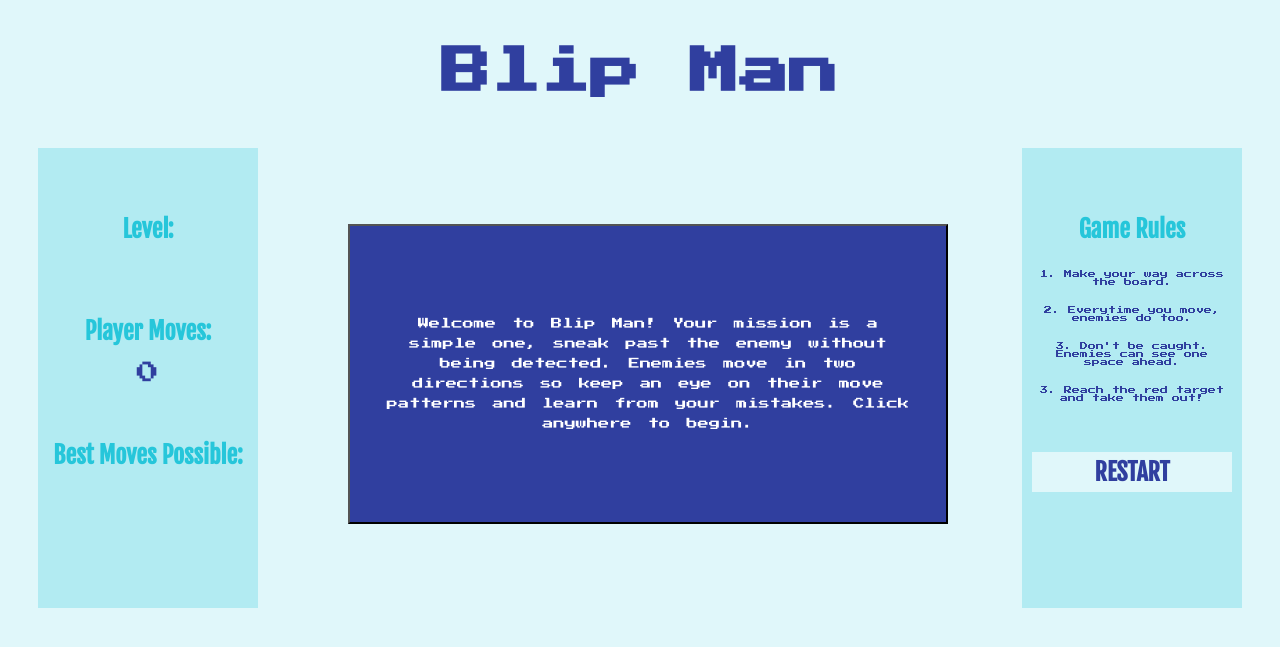
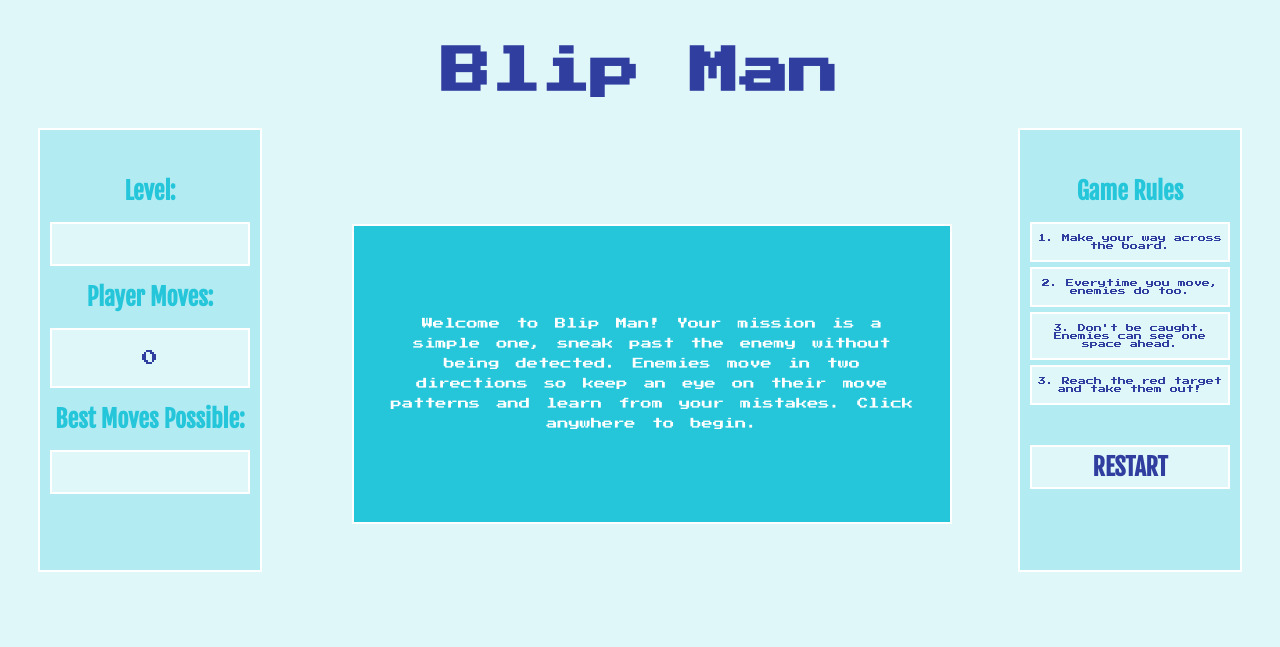
Before and after one commit to chansecampbell/Blipper, a PHP site: page /home.html in a window 1280 px wide. Shown: the top 647 px of the page. Run offline with PHP 8.4, Linux system fonts and the light colour scheme.

Commit message:
Styled it up, it's looking BANGING. Also made a few changes to the way that pieces move on several different levels.

```diff
--- a/css/style.css
+++ b/css/style.css
@@ -15,10 +15,11 @@ body {
   width: 200px;
   height: 400px;
   margin-left: 30px;
-  margin-top: 100px;
+  margin-top: 80px;
   padding: 10px;
-  padding-top: 50px;
+  padding-top: 30px;
   background-color: #B2EBF2;
+  border: 2px solid white;
 
   /*background-color: #26C6DA;*/
 }
@@ -28,10 +29,11 @@ body {
   width: 200px;
   height: 400px;
   margin-right: 30px;
-  margin-top: 100px;
+  margin-top: 80px;
   padding: 10px;
-  padding-top: 50px;
+  padding-top: 30px;
   background-color: #B2EBF2;
+  border: 2px solid white;
 /*  background-color: rgba(38, 198, 218, 0.8);
 */  /*#26C6DA;*/
 /*  color: #fff;
@@ -40,7 +42,7 @@ body {
 #score,
 #which,
 #best {
- font-size: 1.4em;
+ font-size: 1em
 }
 
 h1 {
@@ -65,8 +67,12 @@ span {
   font-size: 1em;
   display: block;
   text-align: center;
-  padding-bottom: 40px;
+  padding-top: 20px;
+  padding-bottom: 20px;
+  background: #E0F7FA;
+  border: 2px solid white;
 }
+
 
 button {
   width: 600px;
@@ -74,7 +80,8 @@ button {
   padding: 30px;
   margin-top: 80px;
   margin-left: 90px;
-  background: #303F9F;
+  background-color: #26C6DA;
+  border: 2px solid white;
   color: #fff;
   font-family: 'Press Start 2P', cursive;
   font-size: 0.7em;
@@ -84,6 +91,7 @@ button {
 
 .rules {
   font-size: 8px;
+  margin-top: 5px;
   padding: 10px 5px;
 }
 
@@ -92,6 +100,7 @@ button {
   background: #E0F7FA;
   padding: 5px;
   margin-top: 40px;
+  border: 2px solid white;
 }
 
 ul {
@@ -172,7 +181,8 @@ background-color: yellow;
 .computer9-right,
 .computer10-right,
 .computer11-right,
-.computer12-right  {
+.computer12-right,
+.computer13-right  {
   background-image: url('https://cdn1.iconfinder.com/data/icons/general-9/500/left_arrow-128.png');
   background-size: cover;
   -webkit-transform: rotate(180deg);
@@ -189,7 +199,8 @@ background-color: yellow;
 .computer9-left,
 .computer10-left,
 .computer11-left,
-.computer12-left{
+.computer12-left,
+.computer13-left{
   background-image: url('https://cdn1.iconfinder.com/data/icons/general-9/500/left_arrow-128.png');
   background-size: cover;
 }
@@ -205,7 +216,8 @@ background-color: yellow;
 .computer9-up,
 .computer10-up,
 .computer11-up,
-.computer12-up {
+.computer12-up,
+.computer13-up {
   background-image: url('https://cdn1.iconfinder.com/data/icons/general-9/500/left_arrow-128.png');
   background-size: cover;
   -webkit-transform: rotate(90deg);
@@ -222,7 +234,8 @@ background-color: yellow;
 .computer9-down,
 .computer10-down,
 .computer11-down,
-.computer12-down {
+.computer12-down,
+.computer13-down {
  background-image: url('https://cdn1.iconfinder.com/data/icons/general-9/500/left_arrow-128.png');
  background-size: cover;
  -webkit-transform: rotate(270deg);
--- a/home.html
+++ b/home.html
@@ -24,6 +24,8 @@
 <span class="rules">2. Everytime you move, enemies do too.</span>
 <span class="rules">3. Don't be caught. Enemies can see one space ahead.</span>
 <span class="rules">3. Reach the red target and take them out!</span>
+
+
 <h1 id="restart">RESTART</h1>
 <audio id="slide" src="./coin_slide.mp3" type="audio/mp3"></audio>
 <audio id="end" src="./end_game.mp3" type="audio/mp3"></audio>
--- a/js/app.js
+++ b/js/app.js
@@ -7,7 +7,7 @@
 //// The game is created as an object
 var game = game || {};
 
-game.levelNumber = 1;
+game.levelNumber = 0;
 game.width = 6;
 
 
@@ -30,28 +30,29 @@ game.levels = [
     bestScore: 12
   },
    { /// game 2
-    obstacles: [14, 15, 16, 17, 18, 24, 30, 31],
+    obstacles: [0, 14, 15, 16, 17, 18, 24, 30, 31],
     computers: {
       one: 2,
-      three: 10,
+      twelve: 10,
       four: 7,
       six: 19,
       seven: 21,
-      eight: 32,
+      thirteen: 26,
       nine: 23
     },
     player: 35,
     exit: 5,
     round: 2,
-    bestScore: 14
+    bestScore: 15
   },
    { /// game 3
-    obstacles: [0, 14, 15, 18, 25, 27],
+    obstacles: [0, 5, 14, 15, 25, 27],
     computers: {
       one: 20,
       two: 3,
       three: 11,
       four: 22,
+      five: 18,
       six: 7,
       seven: 2,
       eleven: 12,
@@ -108,6 +109,7 @@ game.gameBoard = function(){
   $("#" + game.level.computers.ten).addClass("computer10-right").removeClass('empty');
   $("#" + game.level.computers.eleven).addClass("computer11-right").removeClass('empty');
   $("#" + game.level.computers.twelve).addClass("computer12-up").removeClass('empty');
+  $("#" + game.level.computers.thirteen).addClass("computer13-up").removeClass('empty');
   $("#best").html(game.level.bestScore);
   $("#which").html(game.level.round);
 
@@ -133,6 +135,7 @@ game.computerMove = function(){
    $("#" + game.level.computers.ten).addClass("computer10-up").removeClass('computer10-right');
    $("#" + game.level.computers.eleven).addClass("computer11-up").removeClass('computer11-right');
    $("#" + game.level.computers.twelve).addClass("computer12-right").removeClass('computer12-up');
+   $("#" + game.level.computers.thirteen).addClass("computer13-down").removeClass('computer13-up');
    game.truthy = false;
  } else {
    $("#" + game.level.computers.one).addClass("computer1-right").removeClass('computer1-down');
@@ -147,6 +150,7 @@ game.computerMove = function(){
    $("#" + game.level.computers.ten).addClass("computer10-right").removeClass('computer10-up');
    $("#" + game.level.computers.eleven).addClass("computer11-right").removeClass('computer11-up');
    $("#" + game.level.computers.twelve).addClass("computer12-up").removeClass('computer12-right');
+   $("#" + game.level.computers.thirteen).addClass("computer13-up").removeClass('computer13-down');
 
    game.truthy = true;
  }
@@ -246,7 +250,7 @@ game.checkForLevel = function(){
 
 // Win conditions
 game.detection = function(i){
-  for (i = 0; i < 13; i++) {
+  for (i = 0; i < 14; i++) {
     var compRight = $('.computer'+i+'-right').attr('id');
     compRight = parseInt(compRight);
     var compLeft = $('.computer'+i+'-left').attr('id');
```
